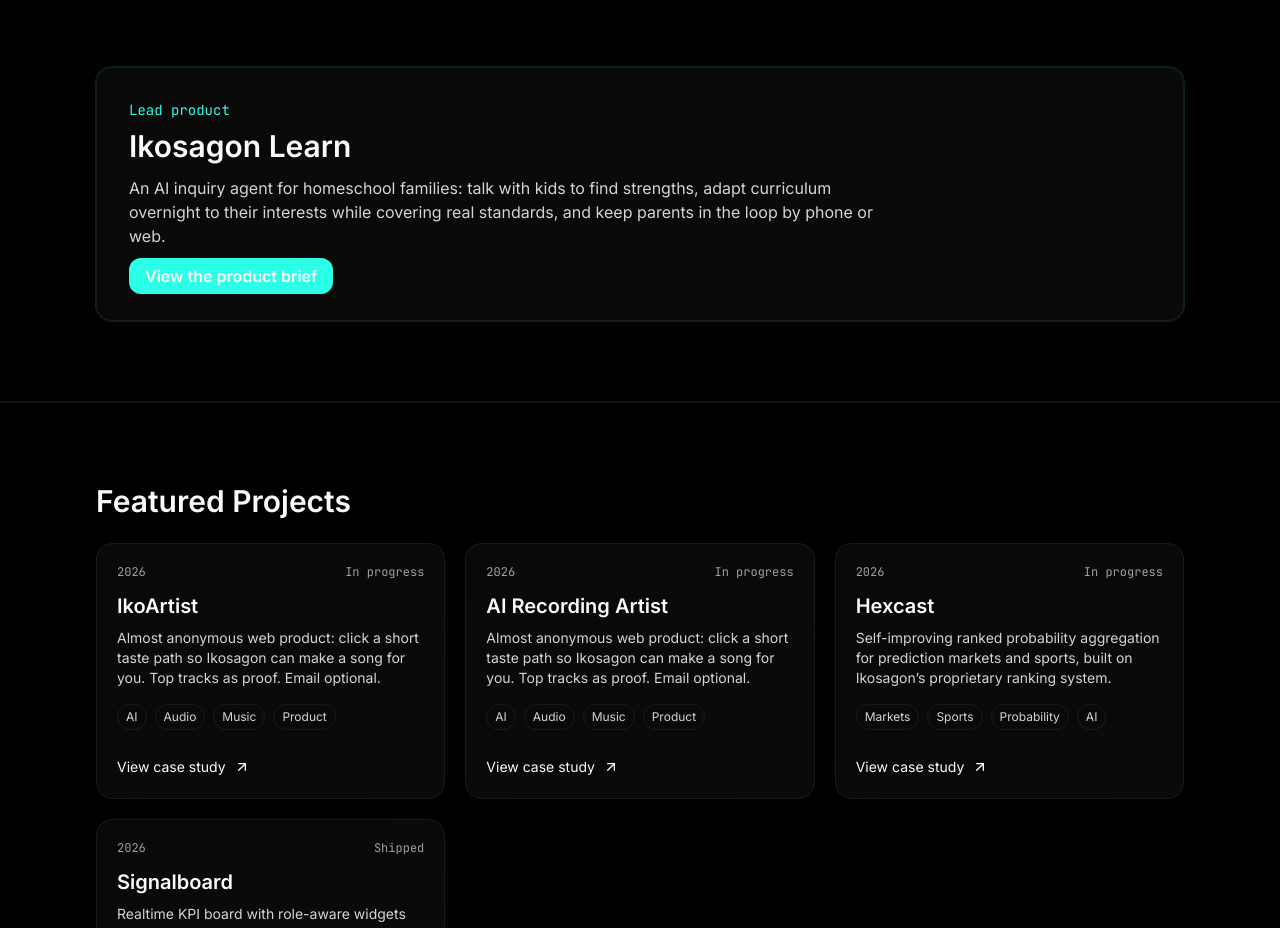
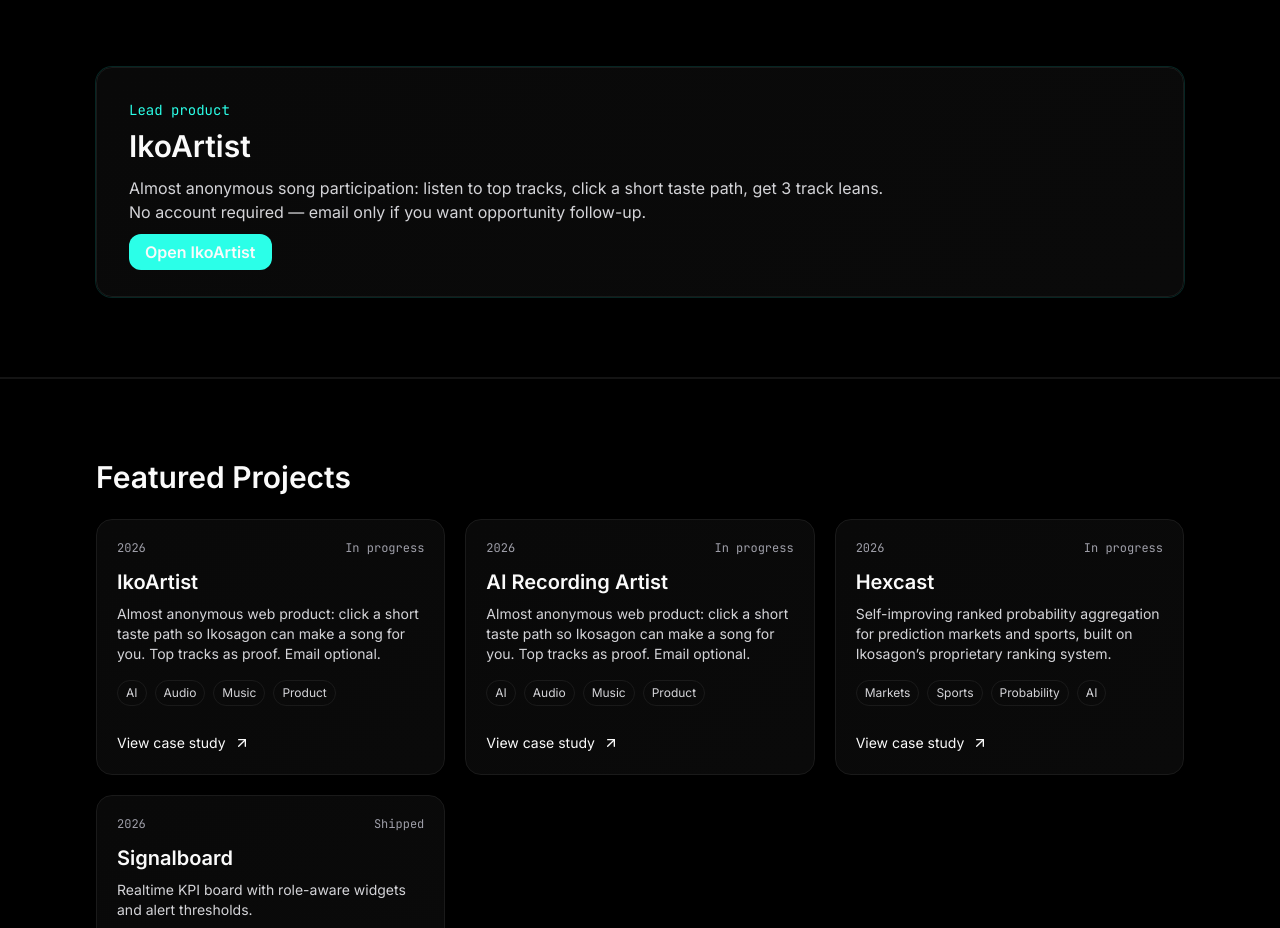
Before and after one commit to shawncres/ikosagon, a Next.js app: page / in a window 1280 px wide. Shown: the part 820-1748 px from the top of the page. Built offline with nearby package versions, Linux system fonts and the light colour scheme.

Commit message:
feat(ikoartist): homepage lead product card + cover

```diff
--- a/app/page.tsx
+++ b/app/page.tsx
@@ -13,14 +13,13 @@ export default async function Home() {
         <div className="container-shell">
           <article className="card-surface neon-border rounded-2xl p-6 md:p-8">
             <p className="mb-2 font-mono text-sm text-accent">Lead product</p>
-            <h2 className="mb-3 text-3xl font-semibold">Ikosagon Learn</h2>
+            <h2 className="mb-3 text-3xl font-semibold">IkoArtist</h2>
             <p className="mb-4 max-w-3xl text-zinc-300">
-              An AI inquiry agent for homeschool families: talk with kids to find strengths, adapt
-              curriculum overnight to their interests while covering real standards, and keep parents
-              in the loop by phone or web.
+              Almost anonymous song participation: listen to top tracks, click a short taste path,
+              get 3 track leans. No account required — email only if you want opportunity follow-up.
             </p>
-            <Link href="/projects/ikosagon-learn" className="rounded-xl bg-accent px-4 py-2 font-semibold text-black">
-              View the product brief
+            <Link href="/projects/ikoartist" className="rounded-xl bg-accent px-4 py-2 font-semibold text-black">
+              Open IkoArtist
             </Link>
           </article>
         </div>
```
Also changed, not shown: public/projects/ikoartist/cover.svg (added).
